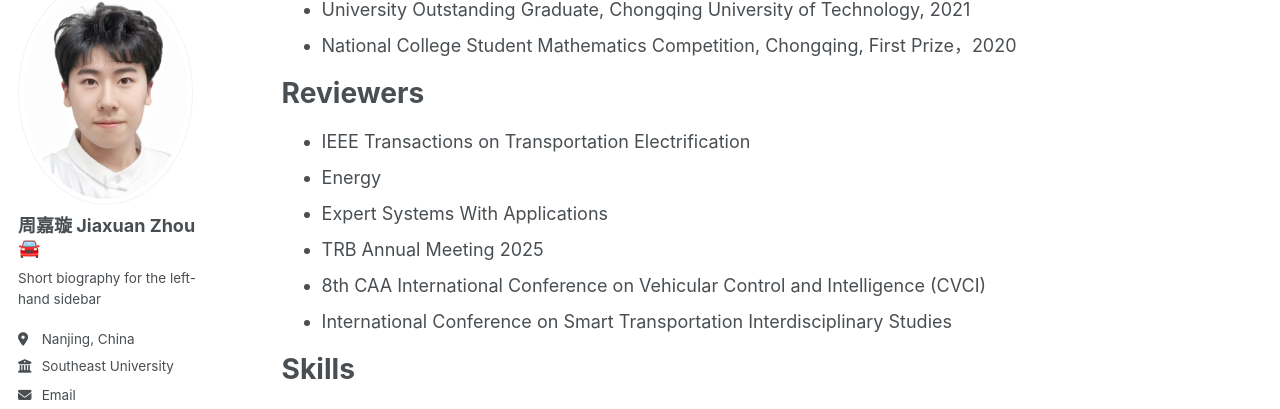
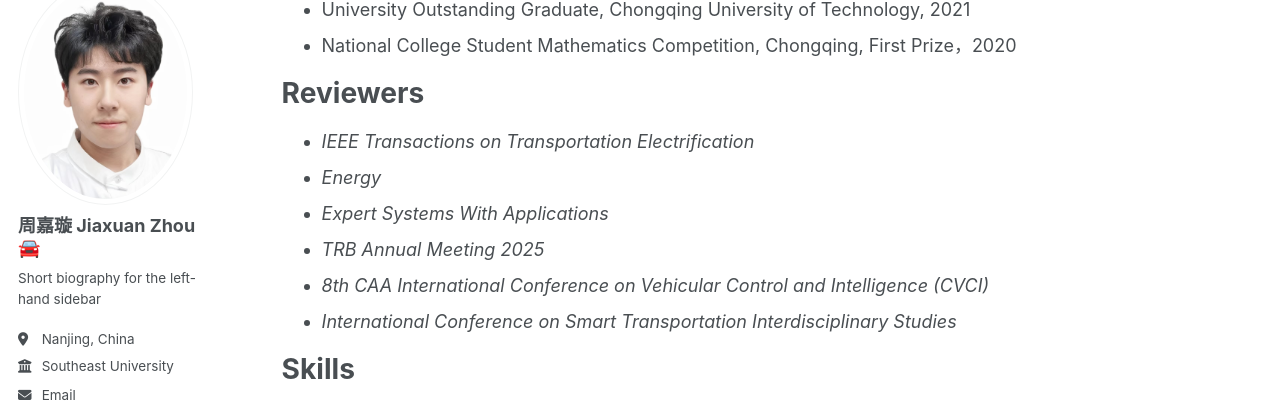
Before and after one commit to jarvanzhouz/jarvanzhouz.github.io, a Jekyll site: the page built from _pages/cv.md, in a window 1280 px wide and 900 px high, scrolled down 956 px. Shown: the part 126-535 px from the top of the window. Built offline with Jekyll 4.4.1, drawn with Linux system fonts in a browser that asks for light colours; some web fonts are replaced.

Commit message:
Update cv.md

```diff
--- a/_pages/cv.md
+++ b/_pages/cv.md
@@ -46,12 +46,12 @@ Honors and Awards
 
 Reviewers
 ======
-* IEEE Transactions on Transportation Electrification
-* Energy
-* Expert Systems With Applications
-* TRB Annual Meeting 2025
-* 8th CAA International Conference on Vehicular Control and Intelligence (CVCI)
-* International Conference on Smart Transportation Interdisciplinary Studies
+* *IEEE Transactions on Transportation Electrification*
+* *Energy*
+* *Expert Systems With Applications*
+* *TRB Annual Meeting 2025*
+* *8th CAA International Conference on Vehicular Control and Intelligence (CVCI)*
+* *International Conference on Smart Transportation Interdisciplinary Studies*
 
 
 Skills
```
